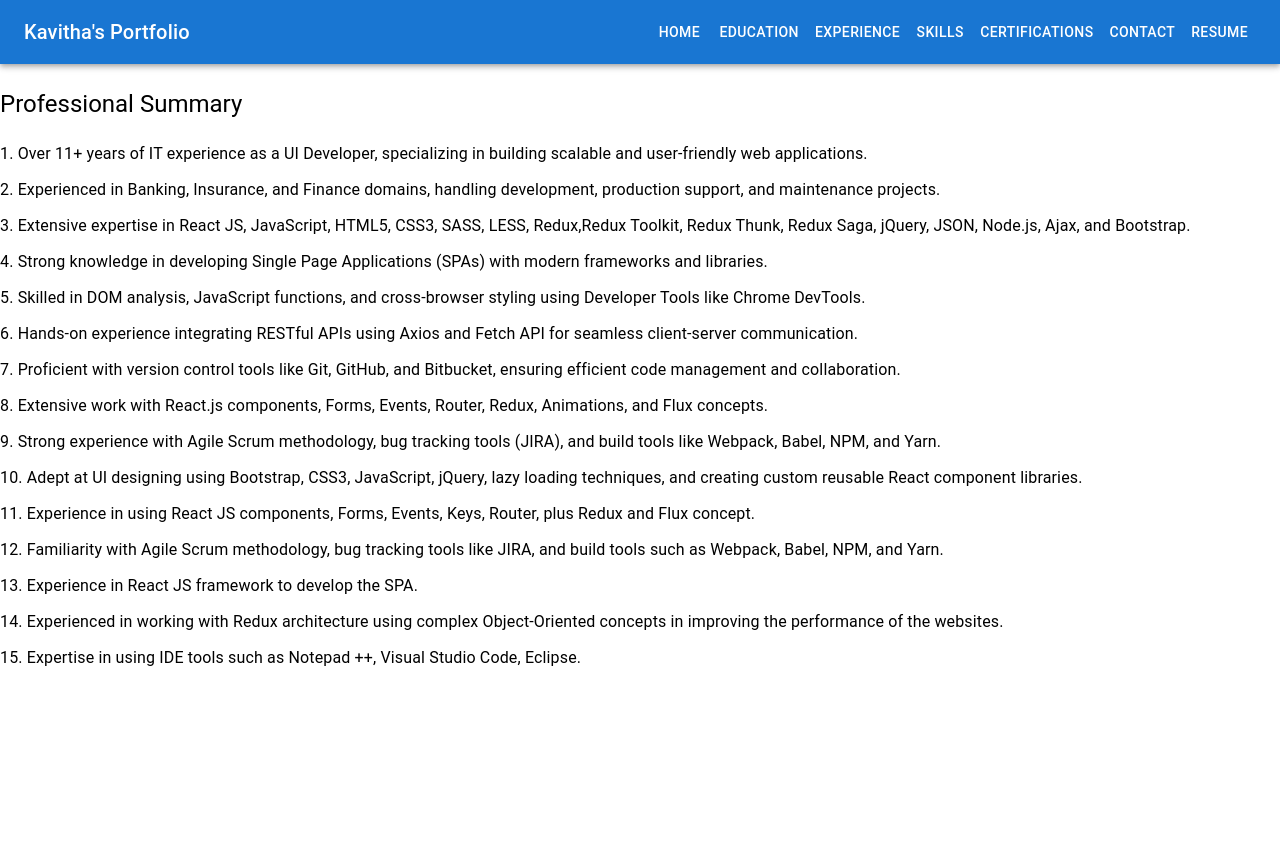
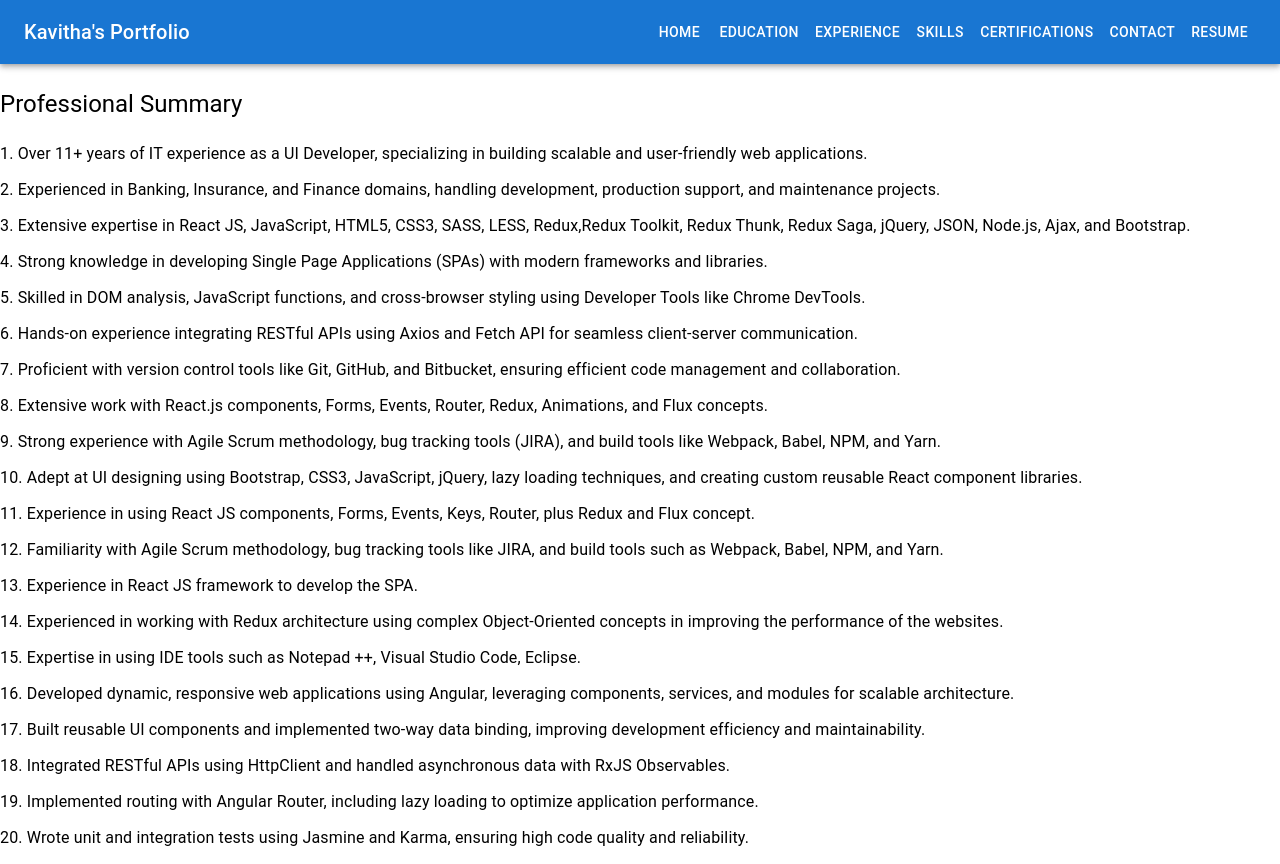
Before and after one commit to kavitha1246/resume, a React (Create React App) app: page / in a window 1280 px wide. Before the commit the page ends 800 px from the top, so only its background shows below. Built offline with nearby package versions, Linux system fonts and the light colour scheme.

Commit message:
adjusted resume points

```diff
--- a/src/Home.js
+++ b/src/Home.js
@@ -17,7 +17,12 @@ const TenSentencesList = () => {
     "Familiarity with Agile Scrum methodology, bug tracking tools like JIRA, and build tools such as Webpack, Babel, NPM, and Yarn.",
     "Experience in React JS framework to develop the SPA.",
     "Experienced in working with Redux architecture using complex Object-Oriented concepts in improving the performance of the websites.",
-    "Expertise in using IDE tools such as Notepad ++, Visual Studio Code, Eclipse."
+    "Expertise in using IDE tools such as Notepad ++, Visual Studio Code, Eclipse.",
+    "Developed dynamic, responsive web applications using Angular, leveraging components, services, and modules for scalable architecture.",
+    "Built reusable UI components and implemented two-way data binding, improving development efficiency and maintainability.",
+    "Integrated RESTful APIs using HttpClient and handled asynchronous data with RxJS Observables.",
+    "Implemented routing with Angular Router, including lazy loading to optimize application performance.",
+    "Wrote unit and integration tests using Jasmine and Karma, ensuring high code quality and reliability."
   ];
 
   return (
```
